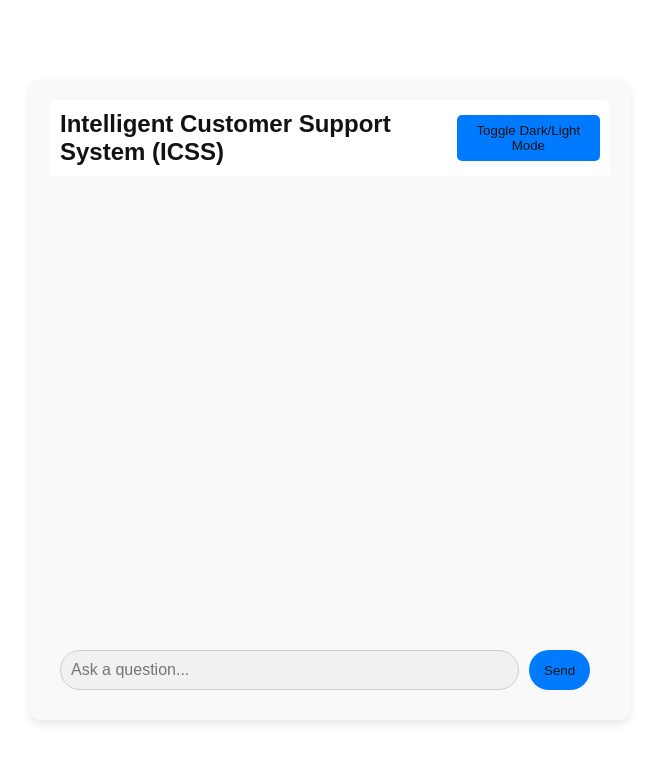
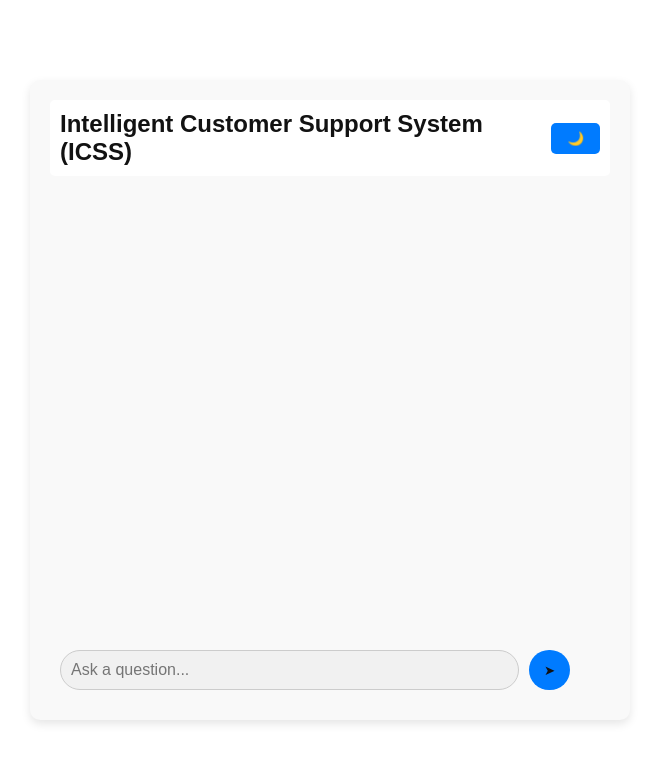
Before and after one commit to Harihkvent/ICSS, a plain HTML site: page index.html in a window 1280 px wide. Shown: the whole page, without its empty margins (310-969 px from the left). Drawn offline with Linux system fonts and the light colour scheme.

Commit message:
fix : UI BUG

```diff
--- a/index.html
+++ b/index.html
@@ -12,7 +12,7 @@
   <div id="main-container">
     <header>
       <h1>Intelligent Customer Support System (ICSS)</h1>
-      <button id="toggle-mode">Toggle Dark/Light Mode</button>
+      <button id="toggle-mode">🌙</button>
     </header>
 
     <!-- Chatbot Interface -->
@@ -20,7 +20,7 @@
       <div id="chat-output"></div>
       <div id="input-container">
         <input type="text" id="user-input" placeholder="Ask a question..." />
-        <button id="send-btn">Send</button>
+        <button id="send-btn">➤</button>
       </div>
     </div>
   </div>
```
